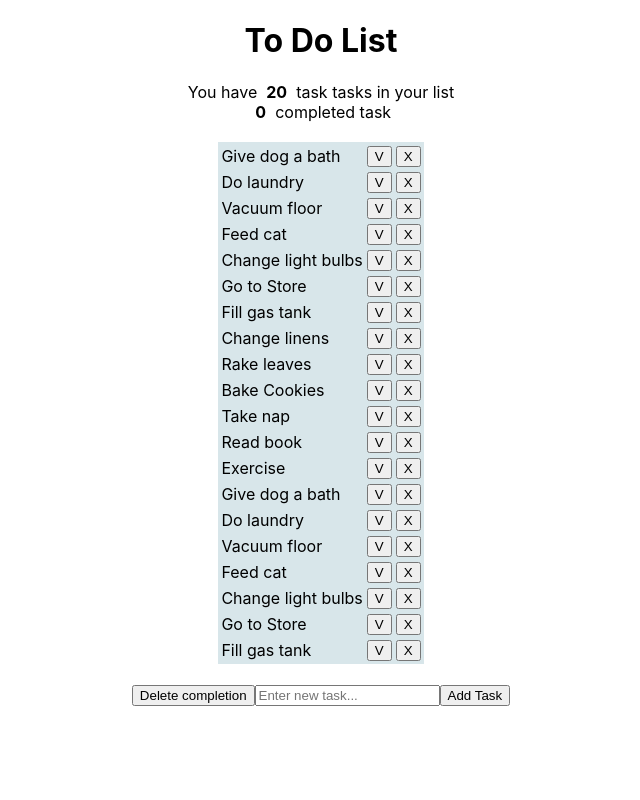
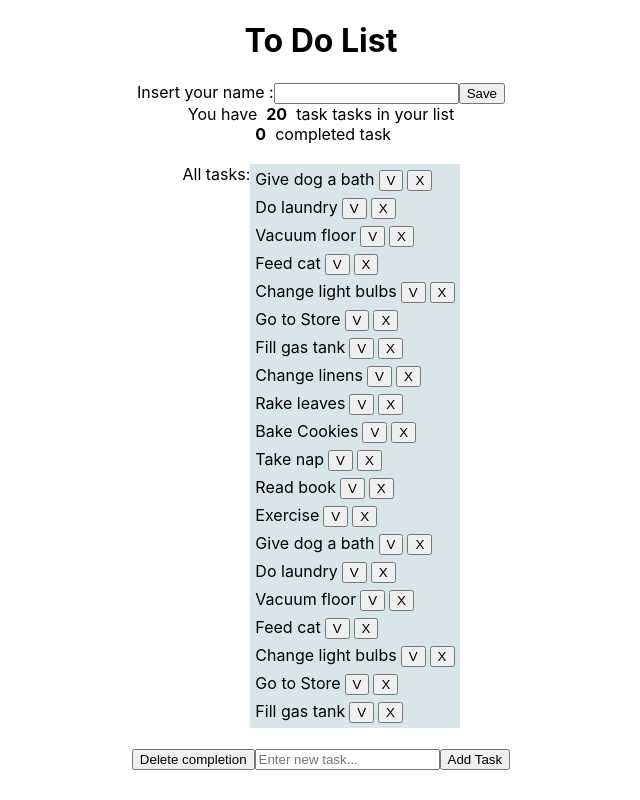
Before and after one commit to tzlila1/todo-list-app, a React (Create React App) app: page / in a window 1280 px wide. Shown: the whole page, without its empty margins (319-959 px from the left). Built offline with nearby package versions, Linux system fonts and the light colour scheme.

Commit message:
add React Context API

```diff
--- a/src/App.js
+++ b/src/App.js
@@ -1,21 +1,26 @@
 import './App.css';
-import Header from './Header.js';
 import MainPage from './components/MainPage.js';
-import data from './data.json';
 import React, { useState } from 'react';
-import {useDispatch, useSelector} from "react-redux";
+import MyContext from './MyContext';
 
-const Obj ={
-    location:{x:1,y:2},
-    string:" some test strimg"}
 function App() {
 
+    const [text, setText] = useState("");
+
     return (
-      <div className="App">
-          <MainPage/>
-      </div>
+        <div>
+        <MyContext.Provider value={{ text, setText }}>
+            <div className = "App">
+
+            <MainPage/>
+
+            </div>
+         </MyContext.Provider>
+        </div>
 
   );
 }
 
+
+
 export default App;
--- a/src/Header.js
+++ b/src/Header.js
@@ -1,9 +1,17 @@
-import React from 'react';
+import React, { useState, useContext} from 'react';
+import MyContext from './MyContext';
 
 const Header = () => {
+    const [name, setName] = useState("")
+    const {text, setText} = useContext(MyContext)
+
     return (
         <header>
             <h1> To Do List</h1>
+
+Insert your name :
+            <input type= 'text' value={name} onChange={(e)=>setName(e.currentTarget.value) }></input>
+            <button onClick={()=>setText(name)}>Save </button>
         </header>
     );
 };
--- /dev/null
+++ b/src/MyContext.js
@@ -0,0 +1,5 @@
+import { createContext } from "react";
+
+const MyContext = createContext("");
+
+export default MyContext;
--- a/src/components/TodoList.js
+++ b/src/components/TodoList.js
@@ -1,18 +1,25 @@
-import React, { useState } from 'react';
-//components
+import React, { useState , useContext} from 'react';
 import Todo from "./Todo";
+import MyContext from '../MyContext';
+
 
 
 const TodoList = ({toDoList, handleToggle, removeItem, dispatch}) => {
+
+    const { text, setText } = useContext(MyContext);
+
     return (
     <div style={{display:'flex', justifyContent:'center', padding:'20px'}}>
+                              All {text} tasks:
+
         <table style={{background:'#82aebc4f'}}>
             <tbody>
 
             {toDoList.map(todo => {
                 return (
-
-                    <Todo key={todo.id} todo={todo} handleToggle={handleToggle} dispatch={dispatch} removeItem={removeItem}  />
+                    <div>
+                        <Todo key={todo.id} todo={todo} handleToggle={handleToggle} dispatch={dispatch} removeItem={removeItem}  />
+                    </div>
                 )
             })}
             </tbody>
```
Also changed, not shown: src/components/MainPage.js (+7 -3 lines).
